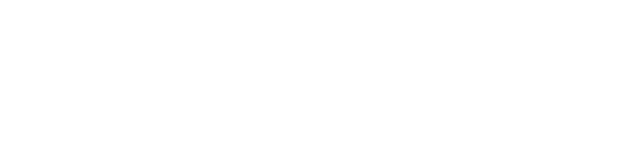
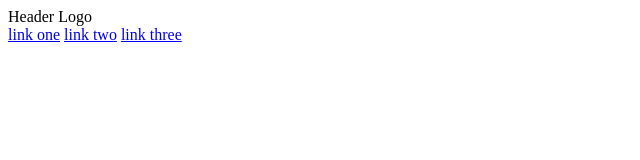
Before and after one commit to mobeen-saleem/landing-page, a plain HTML site: page index.html in a window 1280 px wide. Shown: the whole page, without its empty margins (0-640 px from the left). Drawn offline with Linux system fonts and the light colour scheme.

Commit message:
feat: add header elements
Added logo with class 'logo' and 'Header Logo' as text.

Added nav with 3 links.

```diff
--- a/index.html
+++ b/index.html
@@ -7,7 +7,16 @@
     <title>Landing Page</title>
 </head>
 <body>
-    <div class="header"></div>
+    <div class="header">
+        <div class="logo">
+            Header Logo
+        </div>
+        <nav>
+            <a href=" ">link one</a>
+            <a href=" ">link two</a>
+            <a href=" ">link three</a>
+        </nav>
+    </div>
     <div class="hero"></div>
     <div class="info"></div>
     <div class="quote"></div>
```
